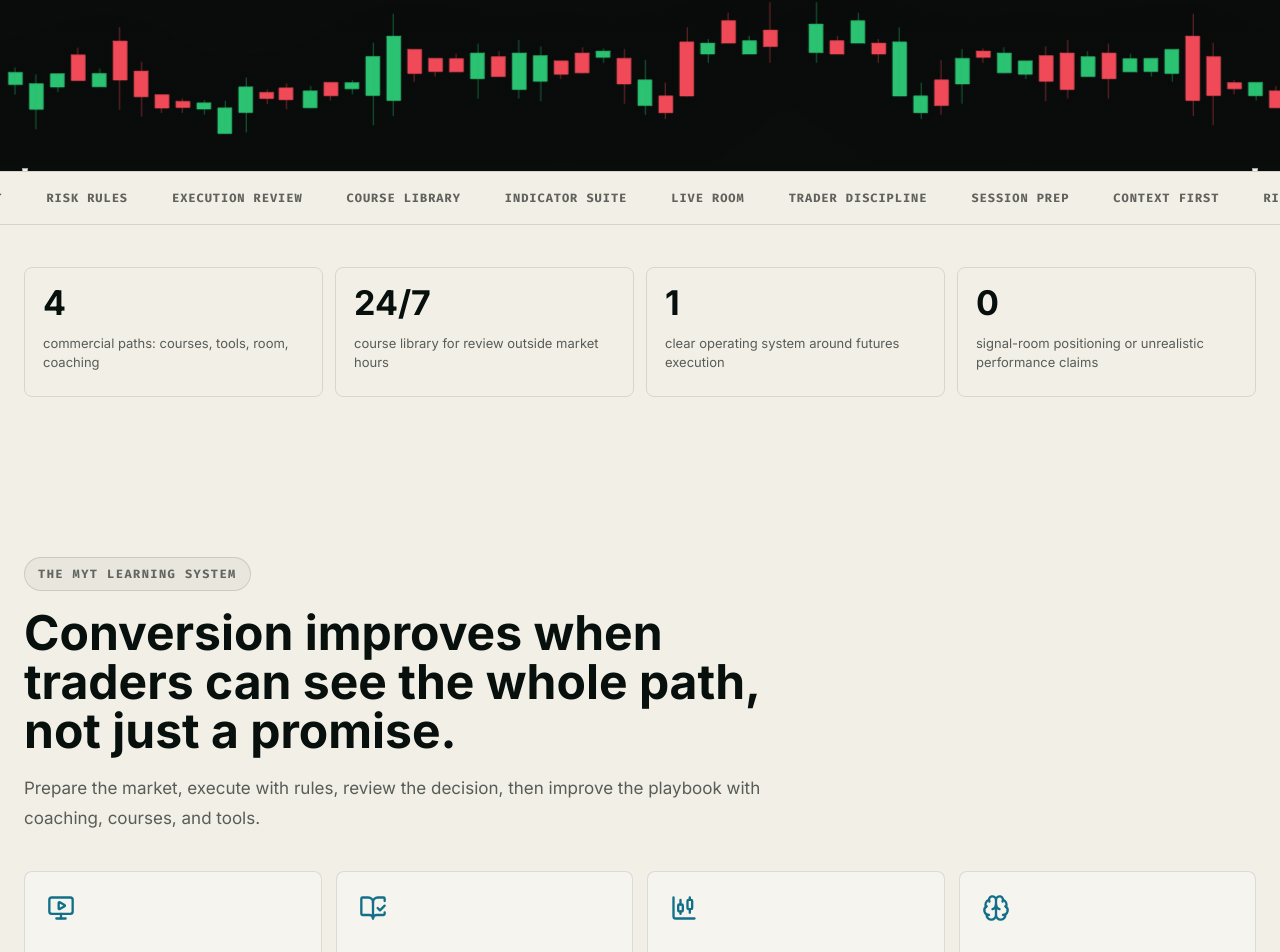
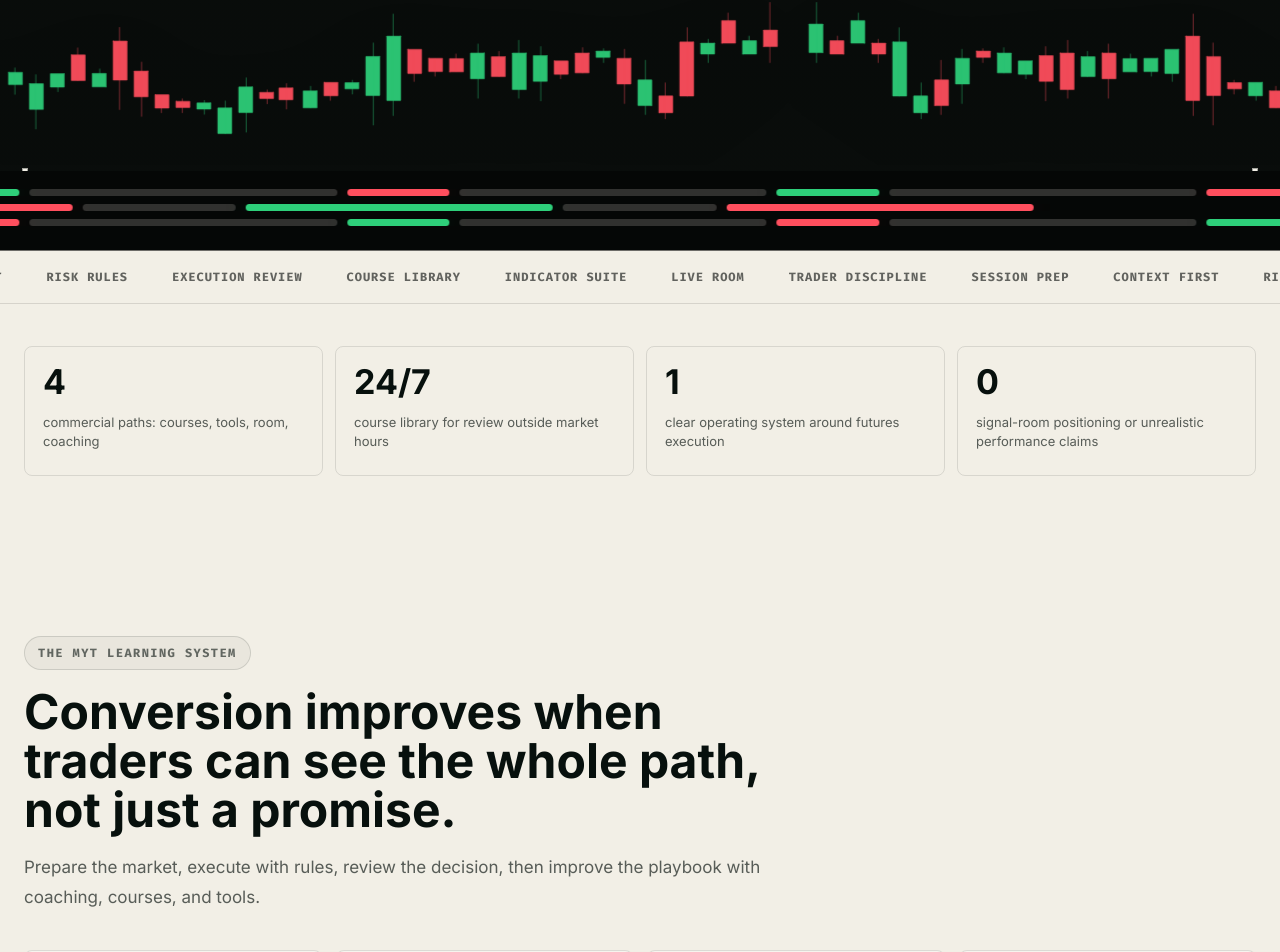
Before and after one commit to CodoWIzard/xentro-trading-template-clone, a Next.js app: page / in a window 1280 px wide. Shown: the part 1213-2165 px from the top of the page. Built offline with nearby package versions, Linux system fonts and the light colour scheme.

Commit message:
Add animated pattern divider

```diff
--- a/app/globals.css
+++ b/app/globals.css
@@ -2065,6 +2065,66 @@ select {
   left: auto;
 }
 
+.pattern_component {
+  display: grid;
+  gap: 8px;
+  overflow: hidden;
+  padding: 18px 0 24px;
+  background: #050706;
+  box-shadow: 0 0 0 100vmax #050706;
+  clip-path: inset(0 -100vmax);
+}
+
+.pattern_wrap {
+  overflow: hidden;
+  width: 100%;
+}
+
+.pattern_track {
+  display: flex;
+  width: max-content;
+  will-change: transform;
+  animation: patternMove 64s linear infinite;
+}
+
+.pattern_track.is-reverse {
+  animation-name: patternMoveReverse;
+  animation-duration: 72s;
+}
+
+.pattern_inner {
+  display: flex;
+  flex: 0 0 auto;
+  gap: 10px;
+  align-items: center;
+  padding-right: 10px;
+}
+
+.pattern_line {
+  width: clamp(74px, 8vw, 128px);
+  height: 7px;
+  border-radius: 999px;
+  background: rgba(248, 244, 235, 0.18);
+}
+
+.pattern_line.is-medium {
+  width: clamp(112px, 12vw, 184px);
+}
+
+.pattern_line.is-long {
+  width: clamp(220px, 24vw, 420px);
+}
+
+.pattern_line.is-green {
+  background: #2ecf7a;
+  box-shadow: 0 0 28px rgba(46, 207, 122, 0.22);
+}
+
+.pattern_line.is-red {
+  background: #ff4f5e;
+  box-shadow: 0 0 28px rgba(255, 79, 94, 0.2);
+}
+
 .myt-network-section {
   display: grid;
   grid-template-columns: minmax(280px, 0.36fr) minmax(0, 1fr);
@@ -2467,3 +2527,21 @@ select {
     transform: translate3d(-50%, -50%, 0);
   }
 }
+
+@keyframes patternMove {
+  from {
+    transform: translateX(0);
+  }
+  to {
+    transform: translateX(-50%);
+  }
+}
+
+@keyframes patternMoveReverse {
+  from {
+    transform: translateX(-50%);
+  }
+  to {
+    transform: translateX(0);
+  }
+}
--- a/components/market-graph.tsx
+++ b/components/market-graph.tsx
@@ -13,8 +13,67 @@ function MarqueeInner() {
   );
 }
 
+function PatternInner({ variant = "base" }: { variant?: "base" | "reverse" | "alternate" }) {
+  if (variant === "reverse") {
+    return (
+      <div className="pattern_inner">
+        <div className="pattern_line is-medium" />
+        <div className="pattern_line is-long is-green" />
+        <div className="pattern_line is-medium" />
+        <div className="pattern_line is-long is-red" />
+      </div>
+    );
+  }
+
+  if (variant === "alternate") {
+    return (
+      <div className="pattern_inner">
+        <div className="pattern_line is-red" />
+        <div className="pattern_line is-long" />
+        <div className="pattern_line is-green" />
+        <div className="pattern_line is-long" />
+      </div>
+    );
+  }
+
+  return (
+    <div className="pattern_inner">
+      <div className="pattern_line is-green" />
+      <div className="pattern_line is-long" />
+      <div className="pattern_line is-red" />
+      <div className="pattern_line is-long" />
+    </div>
+  );
+}
+
+function PatternTrack({ reverse = false, variant = "base" }: { reverse?: boolean; variant?: "base" | "reverse" | "alternate" }) {
+  return (
+    <div className={reverse ? "pattern_track is-reverse" : "pattern_track"}>
+      <PatternInner variant={variant} />
+      <PatternInner variant={variant} />
+    </div>
+  );
+}
+
+function PatternDivider() {
+  return (
+    <div data-pattern-divider-variant="inverse" className="pattern_component" aria-hidden>
+      <div className="pattern_wrap">
+        <PatternTrack />
+      </div>
+      <div className="pattern_wrap">
+        <PatternTrack reverse variant="reverse" />
+      </div>
+      <div className="pattern_wrap">
+        <PatternTrack variant="alternate" />
+      </div>
+    </div>
+  );
+}
+
 export function MarketGraph() {
   return (
+    <>
       <section className="section_h-marquee" aria-label="Animated MYT market map marquee">
         <div className="h-marquee_wrap">
           <div className="h-marquee_track">
@@ -33,5 +92,7 @@ export function MarketGraph() {
           </div>
         </div>
       </section>
+      <PatternDivider />
+    </>
   );
 }
```
Lines whose indentation alone changed are shown as unchanged.
